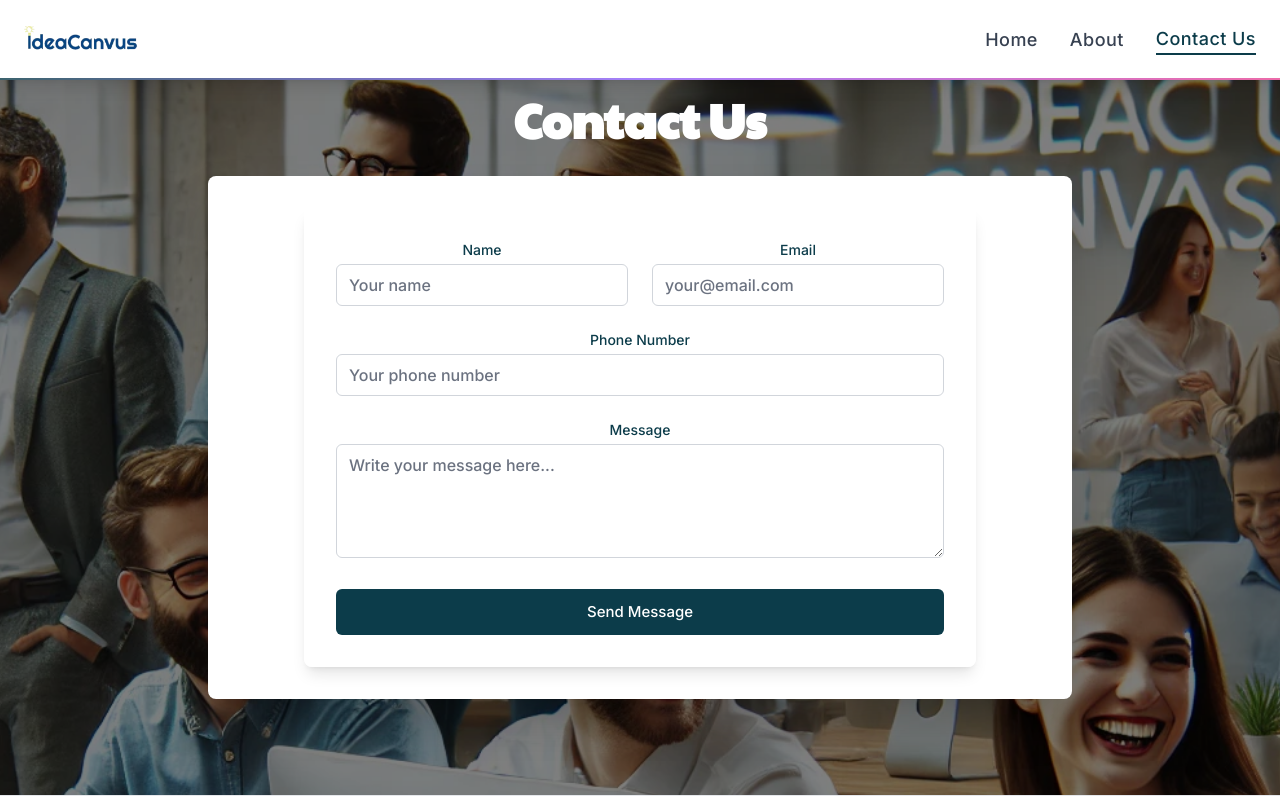
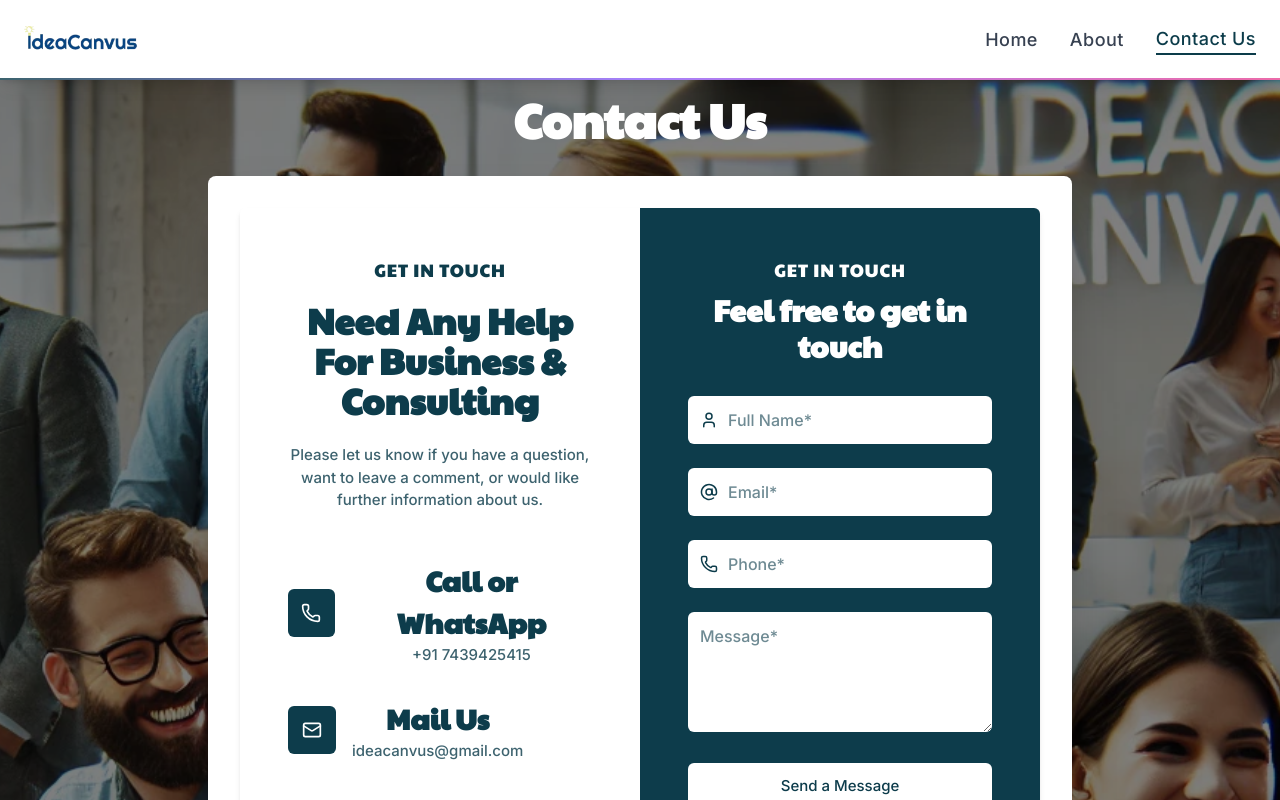
Before and after one commit to ideacanvus-123/ideacanvus, a Next.js app: page /contact-us in a window 1280 px wide. Shown: the top 800 px of the page. Built offline with nearby package versions, Linux system fonts and the light colour scheme.

Commit message:
upload_contact_us_correction

```diff
--- a/src/components/contact-form.tsx
+++ b/src/components/contact-form.tsx
@@ -1,8 +1,11 @@
 "use client"
 
 import type React from "react"
+
 import { useState, type FormEvent } from "react"
 import { motion } from "framer-motion"
+import emailjs from "@emailjs/browser"
+import { Phone, Mail, User, AtSign } from "lucide-react"
 
 export default function ContactForm() {
   const [isLoading, setIsLoading] = useState(false)
@@ -19,6 +22,7 @@ export default function ContactForm() {
     message: "",
   })
   const [isSubmitted, setIsSubmitted] = useState(false)
+  const [file, setFile] = useState<File | null>(null)
 
   const validateForm = () => {
     let isValid = true
@@ -61,37 +65,34 @@ export default function ContactForm() {
     }
 
     setIsLoading(true)
-    try {
-      const response = await fetch("/api/contact", {
-        method: "POST",
-        headers: {
-          "Content-Type": "application/json",
-        },
-        body: JSON.stringify(formData),
-      })
 
-      if (!response.ok) {
-        throw new Error("Failed to send message")
+    const emailParams = {
+      name: formData.name,
+      email: formData.email,
+      phone: formData.phone,
+      message: formData.message,
+      time: new Date().toISOString(),
+      file: file ? file.name : "No file attached",
     }
 
+    // It's better to use environment variables for these values
+    const serviceId = process.env.NEXT_PUBLIC_EMAILJS_SERVICE_ID || "service_ry7w2to"
+    const templateId = process.env.NEXT_PUBLIC_EMAILJS_TEMPLATE_ID || "template_o8n8ddb"
+    const publicKey = process.env.NEXT_PUBLIC_EMAILJS_PUBLIC_KEY || "bKWhz8akueg3iADmd"
+
+    emailjs
+      .send(serviceId, templateId, emailParams, publicKey)
+      .then(() => {
         setIsSubmitted(true)
-      setFormData({
-        name: "",
-        email: "",
-        phone: "",
-        message: "",
+        setFormData({ name: "", email: "", phone: "", message: "" })
+        setFile(null)
       })
-    } catch (error) {
-      setIsSubmitted(true)
-      setFormData({
-        name: "",
-        email: "",
-        phone: "",
-        message: "",
+      .catch((error) => {
+        console.error("EmailJS Error:", error)
       })
-    } finally {
+      .finally(() => {
         setIsLoading(false)
-    }
+      })
   }
 
   const handleChange = (e: React.ChangeEvent<HTMLInputElement | HTMLTextAreaElement>) => {
@@ -102,141 +103,145 @@ export default function ContactForm() {
     }))
   }
 
-  const containerVariants = {
-    hidden: { opacity: 0, y: 50 },
-    visible: { opacity: 1, y: 0, transition: { duration: 0.5 } },
-  }
 
-  const inputVariants = {
-    hidden: { opacity: 0, x: -50 },
-    visible: { opacity: 1, x: 0, transition: { duration: 0.5 } },
-  }
 
   if (isSubmitted) {
     return (
       <motion.div
-        initial="hidden"
-        animate="visible"
-        variants={containerVariants}
-        className="bg-white bg-opacity-90 p-8 rounded-lg shadow-lg max-w-2xl mx-auto"
+        initial={{ opacity: 0 }}
+        animate={{ opacity: 1 }}
+        className="bg-white p-8 rounded-md shadow-md max-w-2xl mx-auto"
       >
-        <h2 className="text-2xl font-bold text-[#0C3C4A] mb-4">Thank You!</h2>
-        <p className="text-gray-700">Your message has been sent successfully. We&apos;ll get back to you soon.</p>
-        <motion.button
-          whileHover={{ scale: 1.05 }}
-          whileTap={{ scale: 0.95 }}
+        <h2 className="text-2xl font-bold text-[#0d3c4b] mb-4">Thank You!</h2>
+        <p className="text-[#0d3c4b]">Your message has been sent successfully. We&apos;ll get back to you soon.</p>
+        <button
           onClick={() => setIsSubmitted(false)}
-          className="mt-6 bg-[#0C3C4A] text-white py-2 px-4 rounded-md hover:bg-opacity-90 transition-colors"
+          className="mt-6 bg-[#0d3c4b] text-white py-2 px-4 rounded-md hover:bg-opacity-90 transition-colors"
         >
           Send Another Message
-        </motion.button>
+        </button>
       </motion.div>
     )
   }
 
   return (
-    <motion.form
-      onSubmit={handleSubmit}
-      initial="hidden"
-      animate="visible"
-      variants={containerVariants}
-      className="space-y-6 bg-white bg-opacity-90 p-8 rounded-lg shadow-lg max-w-2xl mx-auto"
-    >
-      <div className="grid grid-cols-1 md:grid-cols-2 gap-6">
-        <motion.div variants={inputVariants}>
-          <label htmlFor="name" className="block text-sm font-medium text-[#0C3C4A] mb-1">
-            Name
-          </label>
+    <div className="w-full max-w-7xl mx-auto">
+      <div className="grid grid-cols-1 lg:grid-cols-2 shadow-md rounded-md overflow-hidden">
+        {/* Left side - Contact Information */}
+        <div className="bg-white p-8 md:p-12">
+          <div className="mb-12">
+            <h2 className="text-lg font-medium text-[#0d3c4b] uppercase tracking-wider mb-4">Get in touch</h2>
+            <h1 className="text-3xl md:text-4xl font-bold text-[#0d3c4b] mb-6">
+              Need Any Help For Business & Consulting
+            </h1>
+            <p className="text-[#0d3c4b] opacity-80 mb-8">
+              Please let us know if you have a question, want to leave a comment, or would like further information
+              about us.
+            </p>
+          </div>
+
+          <div className="space-y-8">
+            <div className="flex items-center">
+              <div className="w-12 h-12 rounded-md bg-[#0d3c4b] flex items-center justify-center mr-4">
+                <Phone className="text-white" size={20} />
+              </div>
+              <div>
+                <h3 className="font-bold text-[#0d3c4b]">Call or WhatsApp</h3>
+                <p className="text-[#0d3c4b] opacity-80">+91 7439425415</p>
+              </div>
+            </div>
+
+            <div className="flex items-center">
+              <div className="w-12 h-12 rounded-md bg-[#0d3c4b] flex items-center justify-center mr-4">
+                <Mail className="text-white" size={20} />
+              </div>
+              <div>
+                <h3 className="font-bold text-[#0d3c4b]">Mail Us</h3>
+                <p className="text-[#0d3c4b] opacity-80">ideacanvus@gmail.com</p>
+              </div>
+            </div>
+          </div>
+        </div>
+
+        {/* Right side - Contact Form */}
+        <motion.div initial={{ opacity: 0 }} animate={{ opacity: 1 }} className="bg-[#0d3c4b] p-8 md:p-12">
+          <div className="mb-8">
+            <h2 className="text-lg font-medium text-white uppercase tracking-wider mb-2">Get in touch</h2>
+            <h3 className="text-2xl md:text-3xl font-bold text-white">Feel free to get in touch</h3>
+          </div>
+
+          <form onSubmit={handleSubmit} className="space-y-6">
+            <div className="relative">
+              <div className="absolute inset-y-0 left-3 flex items-center pointer-events-none">
+                <User className="text-[#0d3c4b]" size={18} />
+              </div>
               <input
                 id="name"
                 name="name"
                 type="text"
                 value={formData.name}
                 onChange={handleChange}
-            className="w-full px-3 py-2 border border-gray-300 rounded-md focus:outline-none focus:ring-2 focus:ring-[#0C3C4A] transition-all"
-            placeholder="Your name"
-            aria-describedby="name-error"
+                className="w-full pl-10 pr-3 py-3 bg-white text-[#0d3c4b] border-none rounded-md focus:outline-none focus:ring-2 focus:ring-white/50 placeholder:text-[#0d3c4b]/60"
+                placeholder="Full Name*"
               />
-          {errors.name && (
-            <p id="name-error" className="mt-1 text-sm text-red-600">
-              {errors.name}
-            </p>
-          )}
-        </motion.div>
+              {errors.name && <p className="mt-1 text-sm text-red-200">{errors.name}</p>}
+            </div>
 
-        <motion.div variants={inputVariants}>
-          <label htmlFor="email" className="block text-sm font-medium text-[#0C3C4A] mb-1">
-            Email
-          </label>
+            <div className="relative">
+              <div className="absolute inset-y-0 left-3 flex items-center pointer-events-none">
+                <AtSign className="text-[#0d3c4b]" size={18} />
+              </div>
               <input
                 id="email"
                 name="email"
                 type="email"
                 value={formData.email}
                 onChange={handleChange}
-            className="w-full px-3 py-2 border border-gray-300 rounded-md focus:outline-none focus:ring-2 focus:ring-[#0C3C4A] transition-all"
-            placeholder="your@email.com"
-            aria-describedby="email-error"
+                className="w-full pl-10 pr-3 py-3 bg-white text-[#0d3c4b] border-none rounded-md focus:outline-none focus:ring-2 focus:ring-white/50 placeholder:text-[#0d3c4b]/60"
+                placeholder="Email*"
               />
-          {errors.email && (
-            <p id="email-error" className="mt-1 text-sm text-red-600">
-              {errors.email}
-            </p>
-          )}
-        </motion.div>
+              {errors.email && <p className="mt-1 text-sm text-red-200">{errors.email}</p>}
             </div>
 
-      <motion.div variants={inputVariants}>
-        <label htmlFor="phone" className="block text-sm font-medium text-[#0C3C4A] mb-1">
-          Phone Number
-        </label>
+            <div className="relative">
+              <div className="absolute inset-y-0 left-3 flex items-center pointer-events-none">
+                <Phone className="text-[#0d3c4b]" size={18} />
+              </div>
               <input
                 id="phone"
                 name="phone"
                 type="tel"
                 value={formData.phone}
                 onChange={handleChange}
-          className="w-full px-3 py-2 border border-gray-300 rounded-md focus:outline-none focus:ring-2 focus:ring-[#0C3C4A] transition-all"
-          placeholder="Your phone number"
-          aria-describedby="phone-error"
+                className="w-full pl-10 pr-3 py-3 bg-white text-[#0d3c4b] border-none rounded-md focus:outline-none focus:ring-2 focus:ring-white/50 placeholder:text-[#0d3c4b]/60"
+                placeholder="Phone*"
               />
-        {errors.phone && (
-          <p id="phone-error" className="mt-1 text-sm text-red-600">
-            {errors.phone}
-          </p>
-        )}
-      </motion.div>
+              {errors.phone && <p className="mt-1 text-sm text-red-200">{errors.phone}</p>}
+            </div>
 
-      <motion.div variants={inputVariants}>
-        <label htmlFor="message" className="block text-sm font-medium text-[#0C3C4A] mb-1">
-          Message
-        </label>
+            <div className="relative">
               <textarea
                 id="message"
                 name="message"
                 value={formData.message}
                 onChange={handleChange}
                 rows={4}
-          className="w-full px-3 py-2 border border-gray-300 rounded-md focus:outline-none focus:ring-2 focus:ring-[#0C3C4A] transition-all"
-          placeholder="Write your message here..."
-          aria-describedby="message-error"
+                className="w-full px-3 py-3 bg-white text-[#0d3c4b] border-none rounded-md focus:outline-none focus:ring-2 focus:ring-white/50 placeholder:text-[#0d3c4b]/60"
+                placeholder="Message*"
               />
-        {errors.message && (
-          <p id="message-error" className="mt-1 text-sm text-red-600">
-            {errors.message}
-          </p>
-        )}
-      </motion.div>
+              {errors.message && <p className="mt-1 text-sm text-red-200">{errors.message}</p>}
+            </div>
 
-      <motion.button
+            <button
               type="submit"
               disabled={isLoading}
-        whileHover={{ scale: 1.05 }}
-        whileTap={{ scale: 0.95 }}
-        className="w-full bg-[#0C3C4A] text-white py-3 px-4 rounded-md hover:bg-opacity-90 transition-all disabled:bg-opacity-50 disabled:cursor-not-allowed"
+              className="w-full bg-white text-[#0d3c4b] font-medium py-3 px-4 rounded-md hover:bg-opacity-90 transition-colors disabled:opacity-70"
             >
-        {isLoading ? "Sending..." : "Send Message"}
-      </motion.button>
-    </motion.form>
+              {isLoading ? "Sending..." : "Send a Message"}
+            </button>
+          </form>
+        </motion.div>
+      </div>
+    </div>
   )
 }
```
Lines whose indentation alone changed are shown as unchanged.
